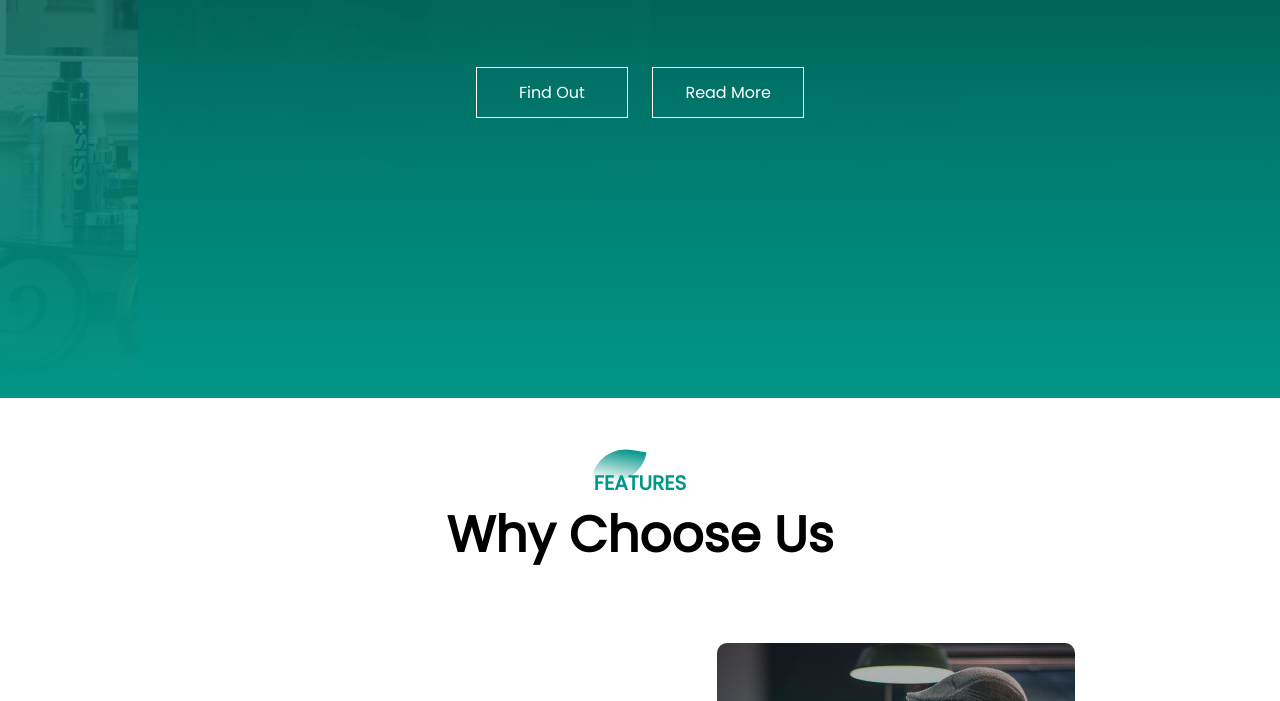
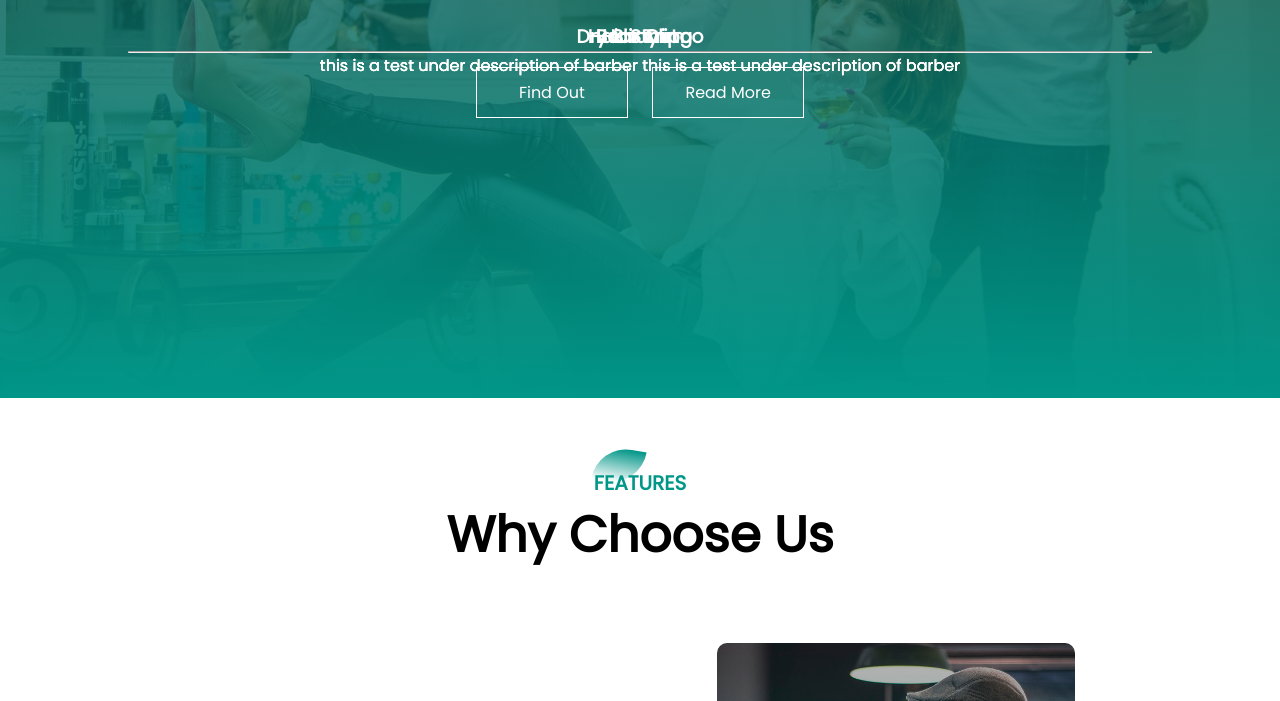
Before and after one commit to chikos96/barber-shop, a plain HTML site: page index.html in a window 1280 px wide. Shown: the part 402-1103 px from the top of the page. Drawn offline with Linux system fonts and the light colour scheme.

Commit message:
adding overlay

```diff
--- a/index.html
+++ b/index.html
@@ -92,18 +92,42 @@
         <div class="single-service">
             <img src="images/pic-1.jpg">
             <div class="overlay"></div>
+            <div class="service-desc">
+                <h3>Hair Styling</h3>
+                <hr>
+                <p>this is a test under description of barber
+                    this is a test under description of barber</p>
+            </div>
         </div>
         <div class="single-service">
             <img src="images/pic-2.jpg">
             <div class="overlay"></div>
+            <div class="service-desc">
+                <h3>Bear Trim</h3>
+                <hr>
+                <p>this is a test under description of barber
+                    this is a test under description of barber</p>
+            </div>
         </div>
         <div class="single-service">
             <img src="images/pic-3.jpg">
             <div class="overlay"></div>
+            <div class="service-desc">
+                <h3>Hair Cut</h3>
+                <hr>
+                <p>this is a test under description of barber
+                    this is a test under description of barber</p>
+            </div>
         </div>
         <div class="single-service">
             <img src="images/pic-4.jpg">
             <div class="overlay"></div>
+            <div class="service-desc">
+                <h3>Dry Shampoo</h3>
+                <hr>
+                <p>this is a test under description of barber
+                    this is a test under description of barber</p>
+            </div>
         </div>
     </div>
 </section>
--- a/style.css
+++ b/style.css
@@ -227,4 +227,16 @@ nav ul li a{
     border-radius: 7px;
     cursor: pointer;
     background: linear-gradient(rgba(0,0,0,0.5),#009688);
+    opacity: 0;
+    transition: 1s;
 }
+.single-service:hover .overlay{
+    opacity: 1;
+}
+.service-desc{
+    width: 80%;
+    position: absolute;
+    bottom: 40%;
+    left: 50%;
+    transform: translateX(-50%);
+}
```
